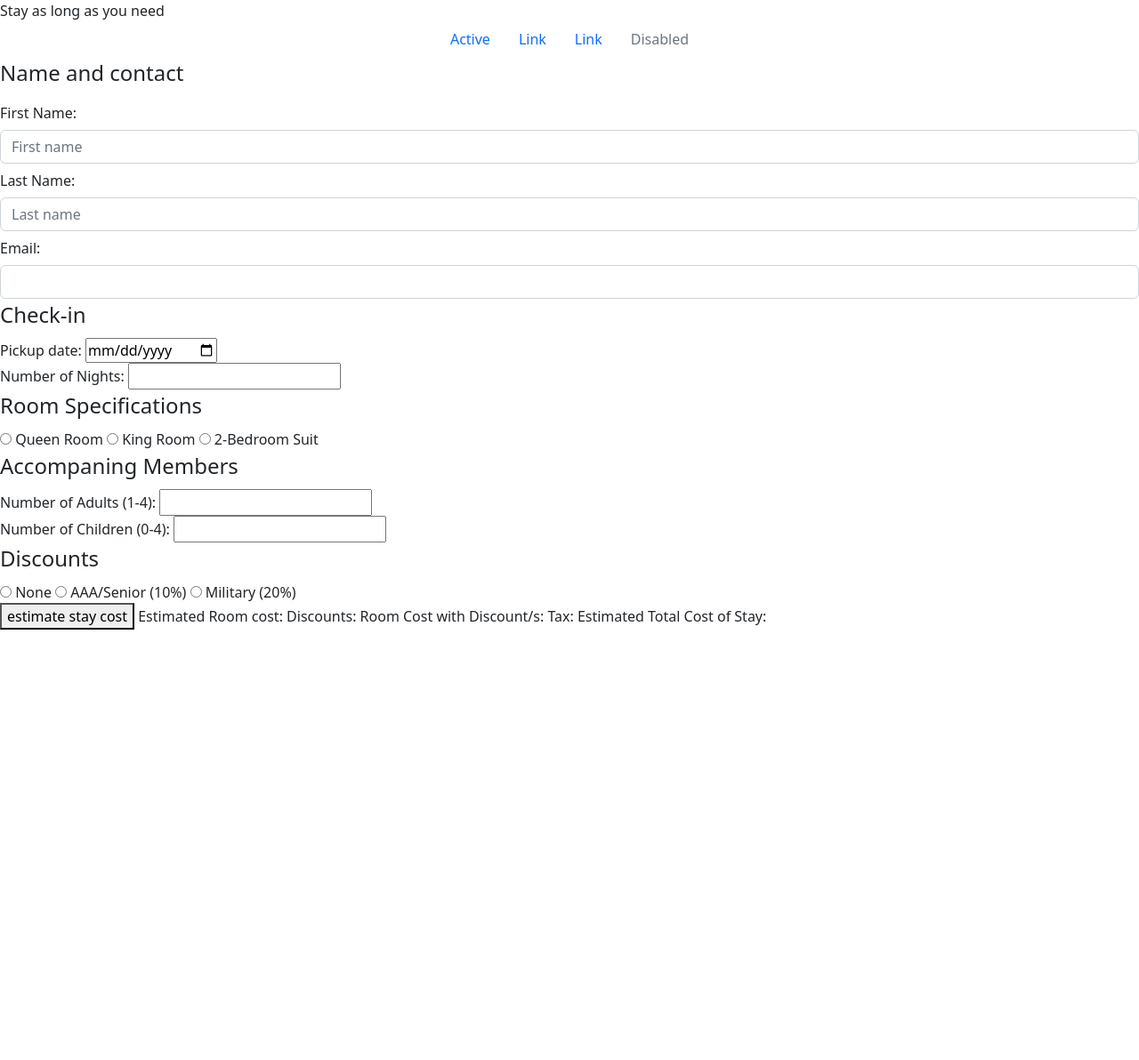
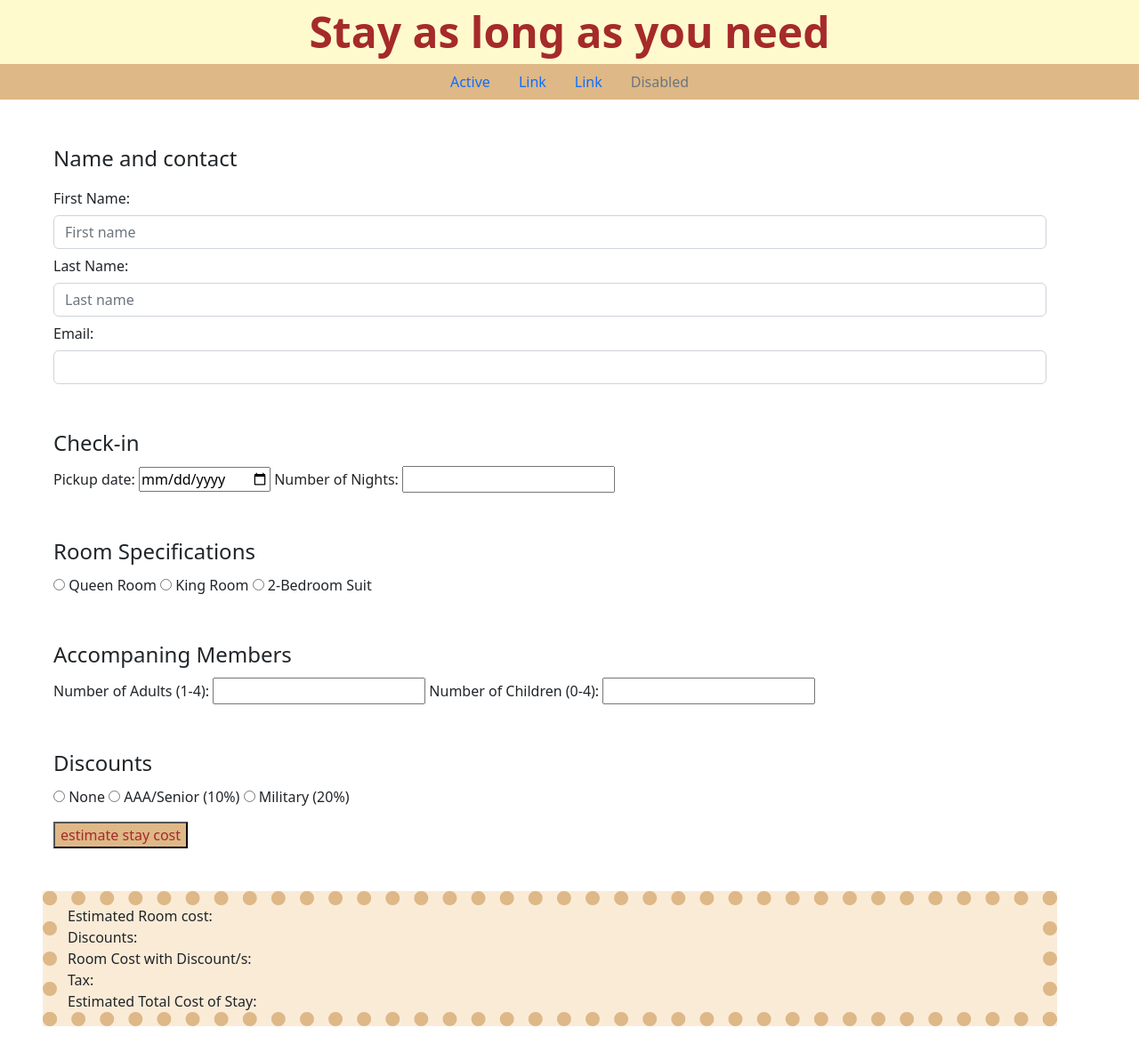
Before and after one commit to EliseCod3/Vacation_Resort, a plain HTML site: page overstay.html in a window 1280 px wide. Shown: the whole page at 89% size. Before the commit the page ends 800 px from the top, so only its background shows below. Drawn offline with nearby package versions, Linux system fonts and the light colour scheme.

Commit message:
adding css and style

```diff
--- a/overstay.html
+++ b/overstay.html
@@ -5,6 +5,7 @@
     <meta http-equiv="X-UA-Compatible" content="IE=edge">
     <meta name="viewport" content="width=device-width, initial-scale=1.0">
     <link href="https://cdn.jsdelivr.net/npm/bootstrap@5.2.1/dist/css/bootstrap.min.css" rel="stylesheet" integrity="sha384-iYQeCzEYFbKjA/T2uDLTpkwGzCiq6soy8tYaI1GyVh/UjpbCx/TYkiZhlZB6+fzT" crossorigin="anonymous">
+    <link rel="stylesheet" href="./styles/stylesheet.css">
     <title>Overnight Stay</title>
 </head>
 <style>
@@ -13,7 +14,7 @@
 <body>
     <header>Stay as long as you need</header>
     <!--Navbar-->
-    <ul class="nav justify-content-center">
+    <ul id="nav-bar" class="nav justify-content-center">
         <li class="nav-item">
           <a class="nav-link active" aria-current="page" href="#">Active</a>
         </li>
@@ -29,6 +30,7 @@
       </ul>
       <!--form inputs-->
     <form onsubmit="getRoomRate(event);">
+      <div class="container">
         <fieldset>
           <legend>Name and contact</legend>
           <div class="row">
@@ -42,15 +44,19 @@
             </div>
           </div>
         </fieldset>
+      </div>
 
+      <div class="container">
         <fieldset>
             <legend>Check-in</legend>
             <label for="check-in-date">Pickup date:</label>
-            <input type="date" name="" id="check-in-date" /><br>
+            <input type="date" name="" id="check-in-date" />
             <label for="num-of-days">Number of Nights:</label>
             <input type="text" name="" id="num-of-days" />
         </fieldset>
+      </div>
 
+      <div class="container">
         <fieldset>
             <legend>Room Specifications</legend>
             <input type="radio" name="radioRoomField" id="queenSelect" value="queen">
@@ -60,15 +66,19 @@
             <input type="radio" name="radioRoomField" id="doubleBedroomSuitSelect" value="doubleroom">
             <label for="doubleBedroomSuitSelect">2-Bedroom Suit</label>
         </fieldset>
+      </div>
 
+      <div class="container">
         <fieldset>
             <legend>Accompaning Members</legend>
             <label for="num-of-adults">Number of Adults (1-4):</label>
-            <input type="text" name="" id="num-of-adults"><br>
+            <input type="text" name="" id="num-of-adults">
             <label for="num-of-children">Number of Children (0-4):</label>
             <input type="text" name="" id="num-of-children">
         </fieldset>
+      </div>
 
+      <div class="container">
         <fieldset>
             <legend>Discounts</legend>
             <input type="radio" name="radioDiscountField" id="noneSelect">
@@ -83,29 +93,33 @@
 
         <button type="submit">estimate stay cost</button>
 
+      </div>
+
+      <div id="resultbox" class="container">
         <!--result paragraph-->
         <tabel>
           <tr>
             <td>Estimated Room cost:</td>
             <td id="estimatedOriginalRoomCost"></td>
-          </tr>
+          </tr><br>
           <tr>
             <td>Discounts:</td>
             <td id="estimatedDiscounts"></td>
-          </tr>
+          </tr><br>
           <tr>
             <td>Room Cost with Discount/s:</td>
             <td id="discountedRoomCost"></td>
-          </tr>
+          </tr><br>
           <tr>
             <td>Tax:</td>
             <td id="taxCostTotal"></td>
-          </tr>
+          </tr><br>
           <tr>
             <td>Estimated Total Cost of Stay:</td>
             <td id="estimatedTotalStayCost"></td>
           </tr>
         </tabel>
+      </div>
 
     </form>
 
--- /dev/null
+++ b/styles/stylesheet.css
@@ -0,0 +1,25 @@
+
+header {
+    font-weight: 600;
+    font-size: 3rem;
+    background-color: lemonchiffon;
+    text-align: center;
+    color: brown;
+}
+#nav-bar {
+background-color: burlywood;
+}
+.container {
+    margin: 3em;
+    justify-content: space-between;
+}
+button {
+    margin-top: 1em;
+    color:brown;
+    background-color: burlywood;
+}
+#resultbox {
+    background-color:antiquewhite;
+    border: 1em, dotted, ;
+    border-color: burlywood;
+}
```
